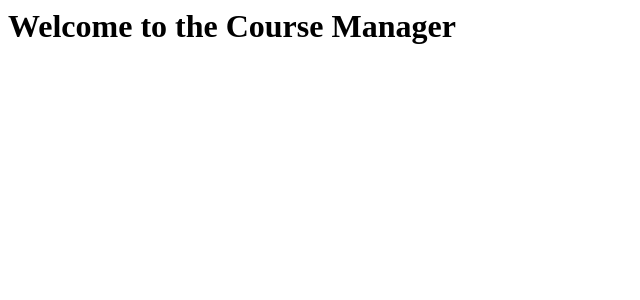
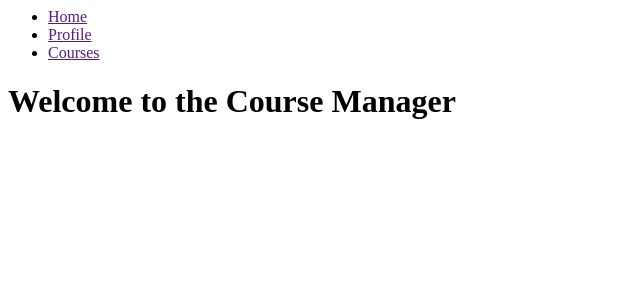
Before and after one commit to snmahsa/Course-Manager, a Flask app: page / in a window 1280 px wide. Shown: the top 300 px of the page, without its empty margins (0-640 px from the left). Run offline with Flask 3, Linux system fonts and the light colour scheme.

Commit message:
Add navbar to header.html

```diff
--- a/templates/header.html
+++ b/templates/header.html
@@ -10,3 +10,10 @@
 
     </head>
     <body>
+        <nav class="main_nav">
+            <ul>
+                <li><a href="">Home</a></li>
+                <li><a href="">Profile</a></li>
+                <li><a href="">Courses</a></li>
+            </ul>
+        </nav>
```
